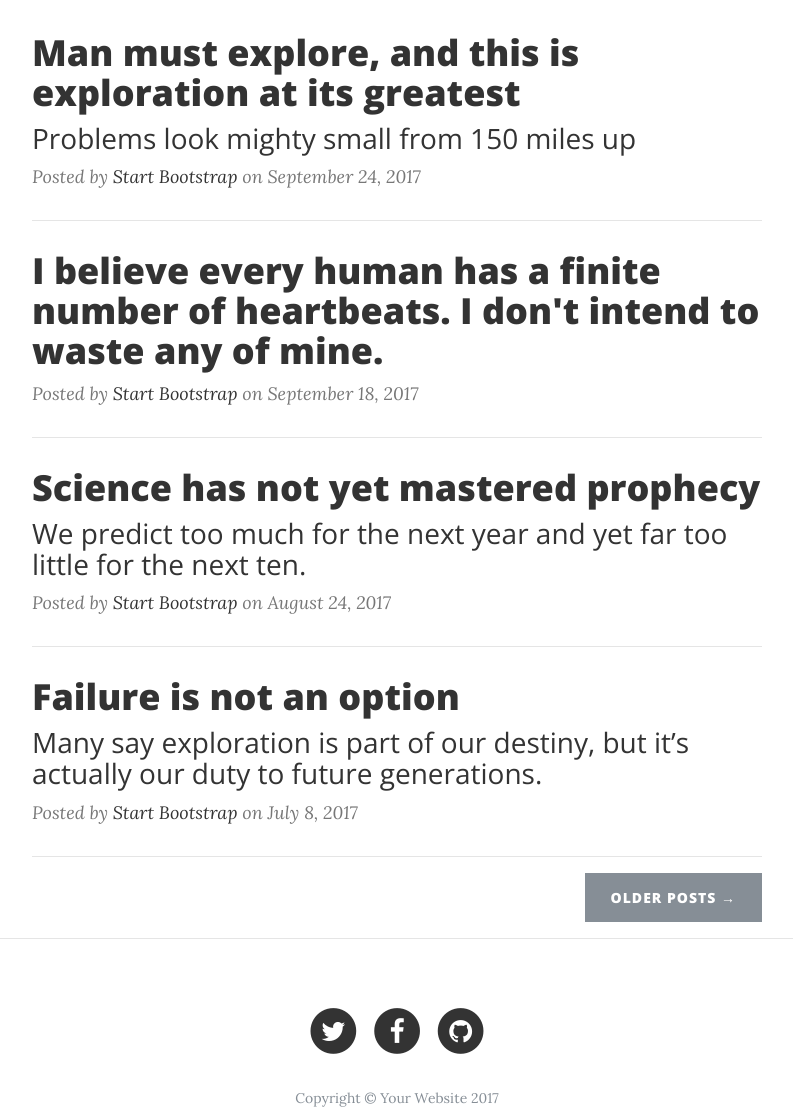
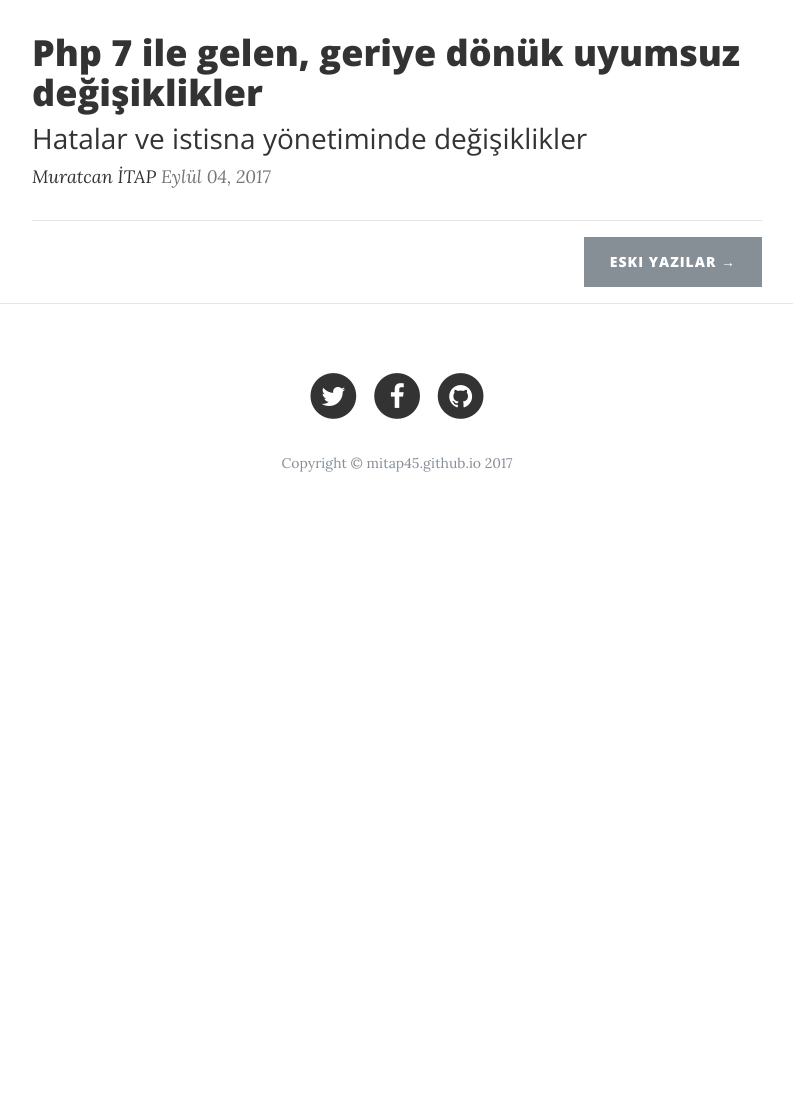
Before and after one commit to mitap45/mitap45.github.io, a website: page index.html in a window 1280 px wide. Shown: the part 571-1683 px from the top of the page, without its empty margins (243-1036 px from the left). After the commit the page ends 1110 px from the top, so only its background shows below. Drawn offline with nearby package versions, Linux system fonts and the light colour scheme.

Commit message:
small changes

```diff
--- a/index.html
+++ b/index.html
@@ -28,7 +28,7 @@
     <!-- Navigation -->
     <nav class="navbar navbar-expand-lg navbar-light fixed-top" id="mainNav">
       <div class="container">
-        <a class="navbar-brand" href="index.html">Bilgisayar Bilimi</a>
+        <a class="navbar-brand" href="index.html">Computer Science</a>
         <button class="navbar-toggler navbar-toggler-right" type="button" data-toggle="collapse" data-target="#navbarResponsive" aria-controls="navbarResponsive" aria-expanded="false" aria-label="Toggle navigation">
           Menu
           <i class="fa fa-bars"></i>
@@ -36,16 +36,13 @@
         <div class="collapse navbar-collapse" id="navbarResponsive">
           <ul class="navbar-nav ml-auto">
             <li class="nav-item">
-              <a class="nav-link" href="index.html">Home</a>
+              <a class="nav-link" href="index.html">Anasayfa</a>
             </li>
             <li class="nav-item">
-              <a class="nav-link" href="about.html">About</a>
+              <a class="nav-link" href="about.html">Hakkımda</a>
             </li>
             <li class="nav-item">
-              <a class="nav-link" href="post.html">Sample Post</a>
-            </li>
-            <li class="nav-item">
-              <a class="nav-link" href="contact.html">Contact</a>
+              <a class="nav-link" href="contact.html">İletişim</a>
             </li>
           </ul>
         </div>
@@ -73,59 +70,20 @@
           <div class="post-preview">
             <a href="post.html">
               <h2 class="post-title">
-                Man must explore, and this is exploration at its greatest
+                Php 7 ile gelen, geriye dönük uyumsuz değişiklikler
               </h2>
               <h3 class="post-subtitle">
-                Problems look mighty small from 150 miles up
+                Hatalar ve istisna yönetiminde değişiklikler
               </h3>
             </a>
-            <p class="post-meta">Posted by
-              <a href="#">Start Bootstrap</a>
-              on September 24, 2017</p>
-          </div>
-          <hr>
-          <div class="post-preview">
-            <a href="post.html">
-              <h2 class="post-title">
-                I believe every human has a finite number of heartbeats. I don't intend to waste any of mine.
-              </h2>
-            </a>
-            <p class="post-meta">Posted by
-              <a href="#">Start Bootstrap</a>
-              on September 18, 2017</p>
-          </div>
-          <hr>
-          <div class="post-preview">
-            <a href="post.html">
-              <h2 class="post-title">
-                Science has not yet mastered prophecy
-              </h2>
-              <h3 class="post-subtitle">
-                We predict too much for the next year and yet far too little for the next ten.
-              </h3>
-            </a>
-            <p class="post-meta">Posted by
-              <a href="#">Start Bootstrap</a>
-              on August 24, 2017</p>
-          </div>
-          <hr>
-          <div class="post-preview">
-            <a href="post.html">
-              <h2 class="post-title">
-                Failure is not an option
-              </h2>
-              <h3 class="post-subtitle">
-                Many say exploration is part of our destiny, but it’s actually our duty to future generations.
-              </h3>
-            </a>
-            <p class="post-meta">Posted by
-              <a href="#">Start Bootstrap</a>
-              on July 8, 2017</p>
+            <p class="post-meta">
+              <a href="#">Muratcan İTAP</a>
+              Eylül 04, 2017</p>
           </div>
           <hr>
           <!-- Pager -->
           <div class="clearfix">
-            <a class="btn btn-secondary float-right" href="#">Older Posts &rarr;</a>
+            <a class="btn btn-secondary float-right" href="#">Eski Yazılar &rarr;</a>
           </div>
         </div>
       </div>
@@ -164,7 +122,7 @@
                 </a>
               </li>
             </ul>
-            <p class="copyright text-muted">Copyright &copy; Your Website 2017</p>
+            <p class="copyright text-muted">Copyright &copy; mitap45.github.io 2017</p>
           </div>
         </div>
       </div>
```
Also changed, not shown: about.html (+5 -8 lines), contact.html (+7 -57 lines), post.html (+5 -8 lines).
